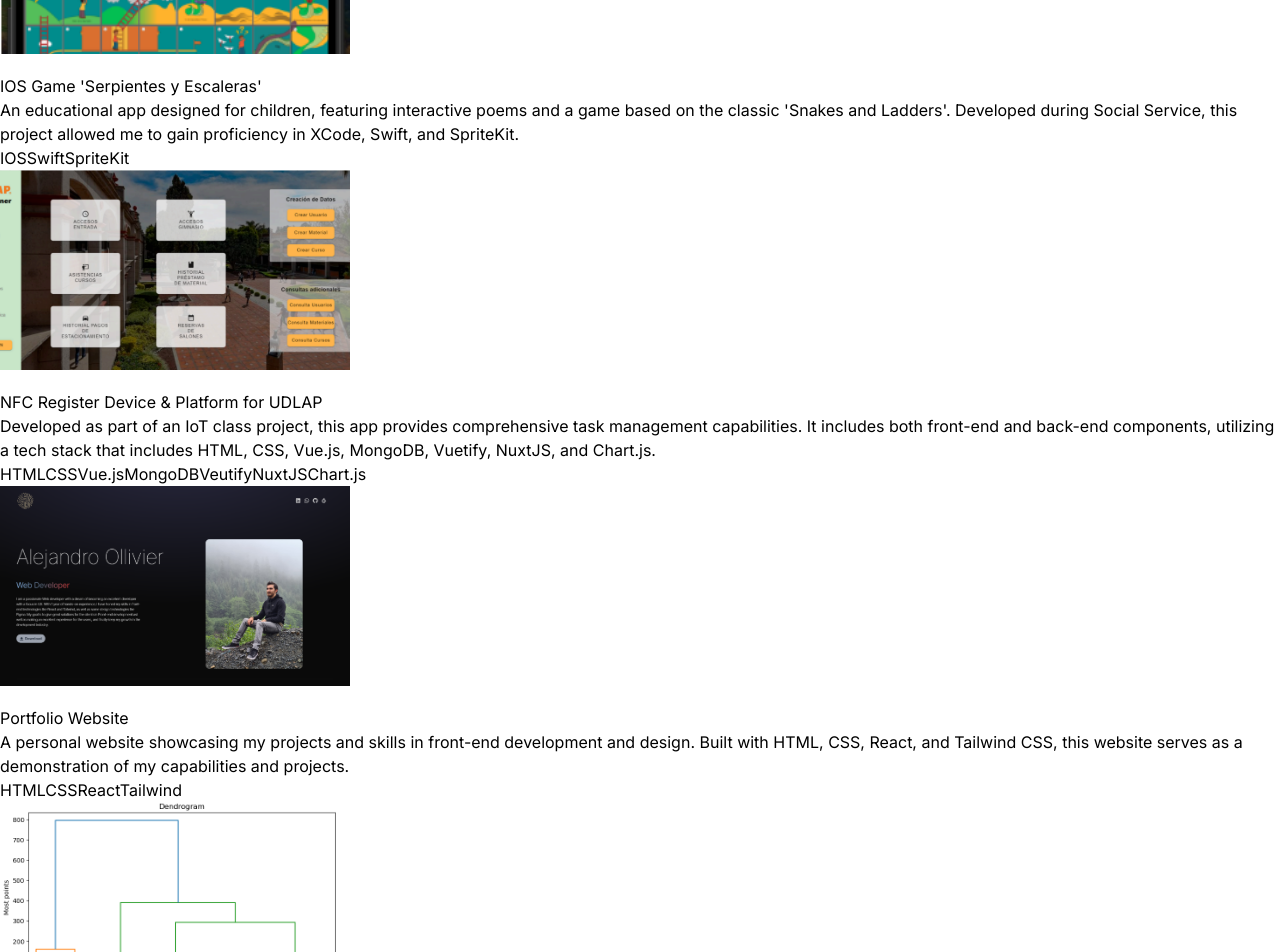
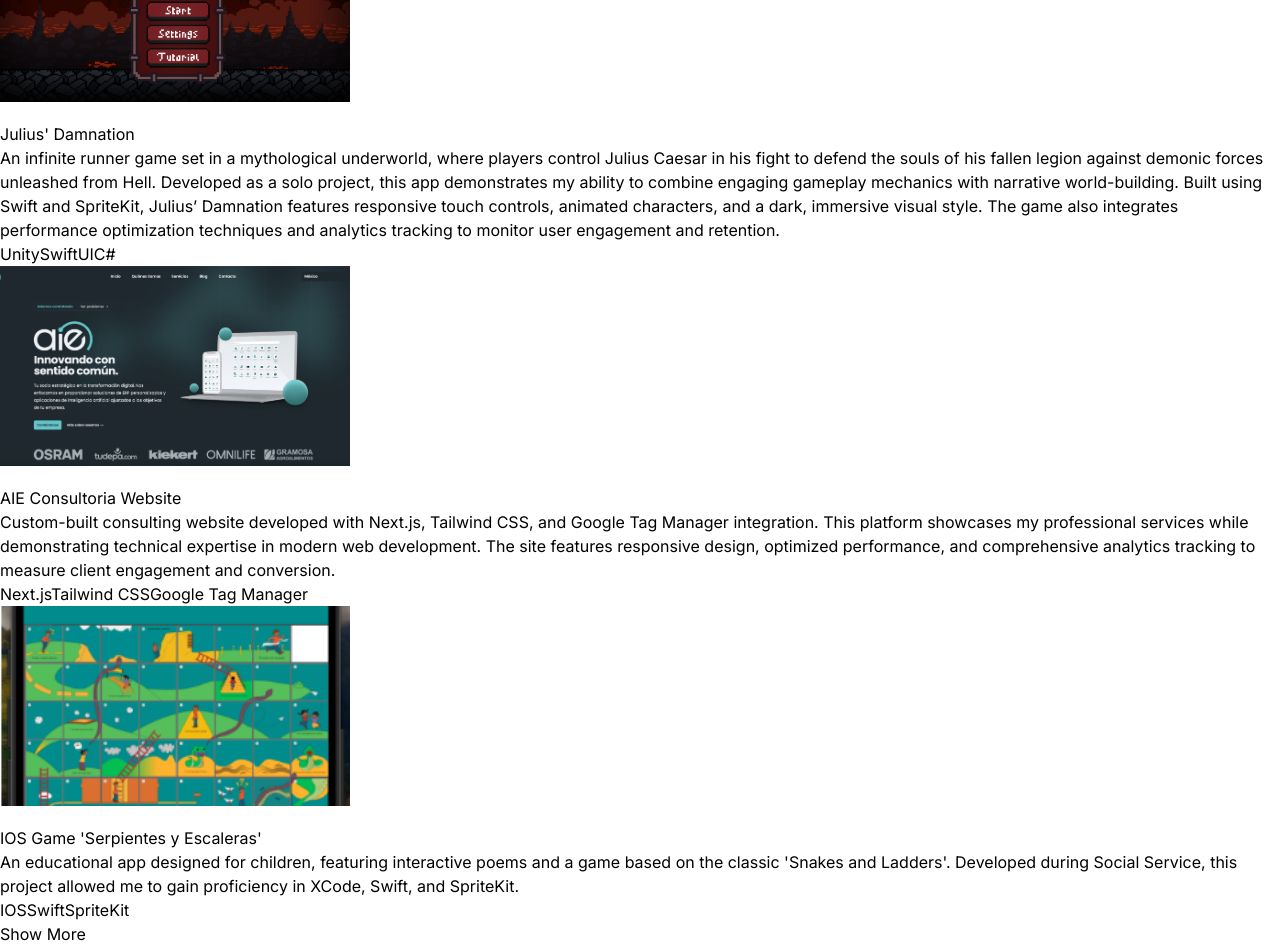
Before and after one commit to Alepepi/AleOCV, a React (Vite) app: page / in a window 1280 px wide. Shown: the part 3180-4132 px from the top of the page. Built offline with nearby package versions, Linux system fonts and the light colour scheme.

Commit message:
Update: Enhance Projects component with show more/less functionality and add new project entries

```diff
--- a/src/Components/Projects.jsx
+++ b/src/Components/Projects.jsx
@@ -1,8 +1,11 @@
-import React from 'react'
+import React, { useState } from 'react'
 import { PROJECTS } from "../constants"
-import {motion} from "framer-motion";
+import { motion, AnimatePresence } from "framer-motion";
 
 const Projects = () => {
+  const [showAll, setShowAll] = useState(false);
+  const visibleProjects = showAll ? PROJECTS : PROJECTS.slice(0, 4);
+
   return (
     <div className="border-b border-neutral-900 pb-4" id="projects">
       <motion.h2
@@ -14,8 +17,16 @@ const Projects = () => {
         Projects
       </motion.h2>
       <div>
-        {PROJECTS.map((project, index) => (
-          <div key={index} className="mb-8 flex flex-wrap lg:justify-center">
+        <AnimatePresence mode="sync">
+          <motion.div
+            layout
+            transition={{ duration: 0.6, type: "tween" }}
+          >
+            {visibleProjects.map((project, index) => (
+              <div
+                key={project.title}
+                className="mb-8 flex flex-wrap lg:justify-center"
+              >
                 <motion.div
                   whileInView={{ opacity: 1, x: 0 }}
                   initial={{ opacity: 0, x: -100 }}
@@ -47,15 +58,28 @@ const Projects = () => {
                 >
                   <h6 className="mb-2 font-semibold">{project.title}</h6>
                   <p className="mb-4 text-neutral-400">{project.description}</p>
-              {project.technologies.map((tech, index) => (
-                <span key={index} className="mr-2 rounded bg-neutral-900 px-2 py-1 text-sm font-medium text-purple-900">
+                  {project.technologies.map((tech, idx) => (
+                    <span key={idx} className="mr-2 rounded bg-neutral-900 px-2 py-1 text-sm font-medium text-purple-800">
                       {tech}
                     </span>
                   ))}
                 </motion.div>
               </div>
             ))}
+          </motion.div>
+        </AnimatePresence>
       </div>
+      {(PROJECTS.length > 4) && (
+        <div className="flex justify-center mt-8">
+          <button
+            onClick={() => setShowAll(prev => !prev)}
+            className="px-4 py-1 rounded bg-purple-600/40 text-white font-medium transition hover:bg-purple-900/70 backdrop-blur-sm shadow-sm"
+            style={{ fontSize: '1rem', border: 'none' }}
+          >
+            {showAll ? "Show Less" : "Show More"}
+          </button>
+        </div>
+      )}
     </div>
   );
 };
--- a/src/constants/index.js
+++ b/src/constants/index.js
@@ -3,6 +3,8 @@ import project2 from "../assets/IOT_Project.png";
 import project3 from "../assets/PortafolioSite.png";
 import project4 from "../assets/T1Project.png";
 import project5 from "../assets/AIE-Website.png";
+import project6 from "../assets/Julius' Damnation.jpeg";
+import project7 from "../assets/Stomadida.jpeg";
 
 import Cert1 from "../assets/EFCert.jpg";
 import Cert2 from "../assets/GCCF.jpg";
@@ -55,6 +57,22 @@ export const EXPERIENCES = [
 
 //PROJECTS
 export const PROJECTS = [
+  {
+    title: "MyStomadida",
+    image: project7,
+    description:
+      "A multilingual health support app designed to guide patients and caregivers through proper stoma care using intuitive 3D tutorials and interactive instructions. Stomadida empowers users who are new to living with a stoma bag by offering step-by-step visual guidance, real patient stories, and self-check tools—all accessible fully offline. Developed with a user-first approach, this app demonstrates my ability to build accessible, health-oriented mobile experiences. It includes geolocation-based language support (English, Spanish, Italian), interactive content, and detailed material breakdowns. The app was designed for clarity, empathy, and technical reliability to support users in vulnerable medical situations.",
+    technologies: ["Visual Composer Pro", "SwiftUI", "VisionKit", "Vision Pro"],
+    link: "https://aieconsulting.mx/"
+  },
+  {
+    title: "Julius' Damnation",
+    image: project6,
+    description:
+      "An infinite runner game set in a mythological underworld, where players control Julius Caesar in his fight to defend the souls of his fallen legion against demonic forces unleashed from Hell. Developed as a solo project, this app demonstrates my ability to combine engaging gameplay mechanics with narrative world-building. Built using Swift and SpriteKit, Julius’ Damnation features responsive touch controls, animated characters, and a dark, immersive visual style. The game also integrates performance optimization techniques and analytics tracking to monitor user engagement and retention.",
+    technologies: ["Unity", "SwiftUI", "C#"],
+    link: "https://aieconsulting.mx/"
+  },
   {
     title: "AIE Consultoria Website",
     image: project5,
```
Also changed, not shown: src/assets/Julius' Damnation.jpeg (added), src/assets/Stomadida.jpeg (added). Lines whose indentation alone changed are shown as unchanged.
